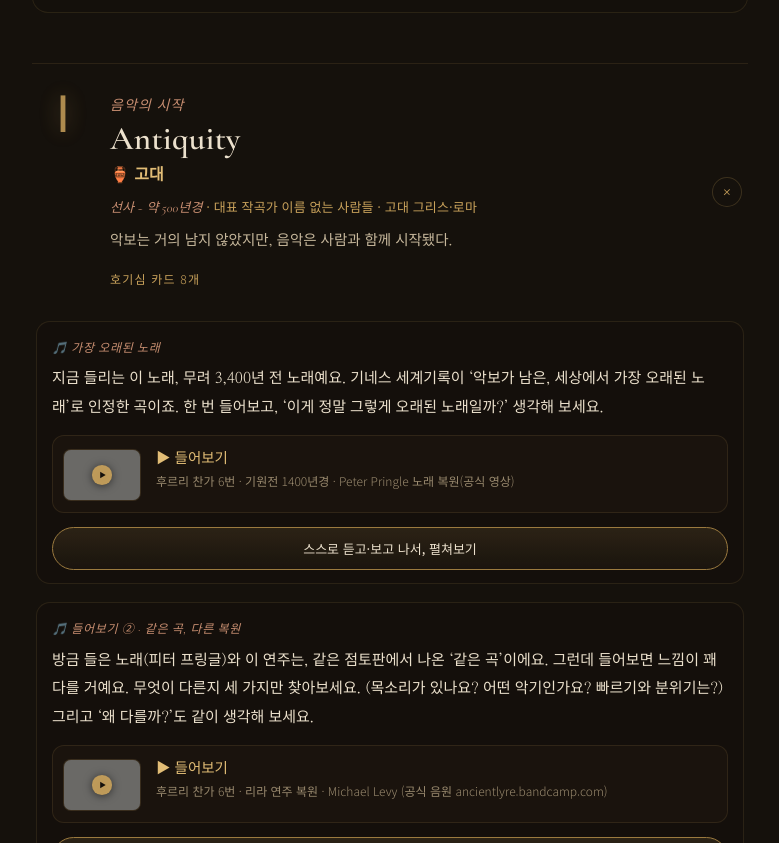
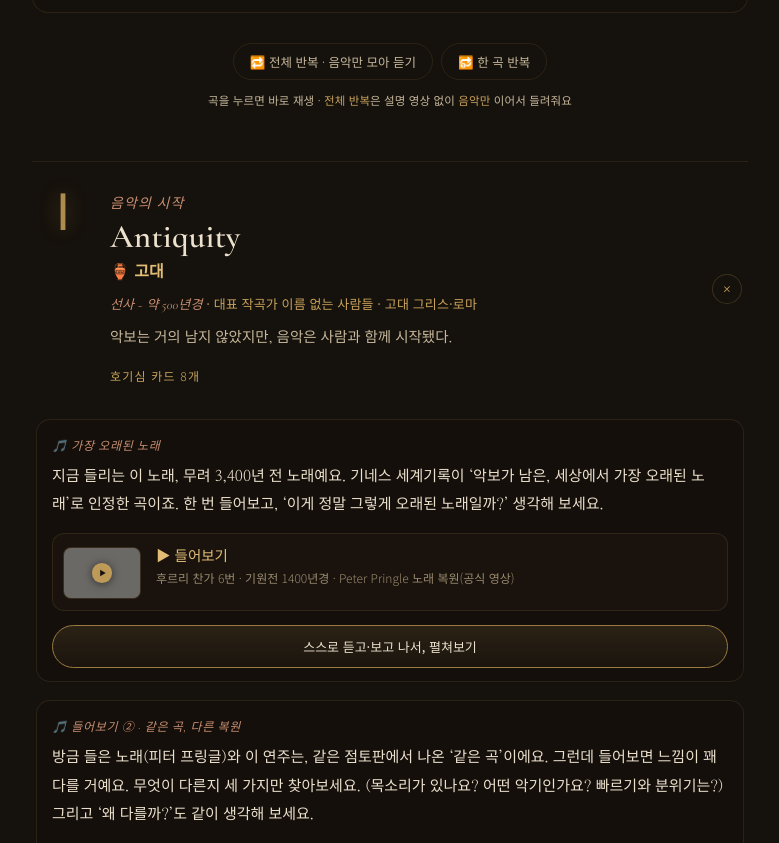
Before and after one commit to pagodream/musichistory, a plain HTML site: page index.html in a window 1280 px wide. Shown: the part 1477-2320 px from the top of the page, without its empty margins (250-1029 px from the left). Drawn offline with nearby package versions, Linux system fonts and the light colour scheme; grey boxes are pictures that could not be loaded.

Commit message:
Add files via upload

```diff
--- a/index.html
+++ b/index.html
@@ -335,7 +335,10 @@
   .qz-hint:hover,.mw-toggle:hover{border-color:var(--gold-deep);background:rgba(201,162,91,.06)}
   .qzwrite{margin:12px 0 2px}
   .qzwrite .mw-body{margin-top:10px;padding:12px 13px;background:rgba(201,143,114,0.06);border:1px solid var(--line-soft);border-radius:10px}
-</style>
+  .musicbar-wrap{text-align:center;margin:4px 0 30px}
+  .mb-howto{font-family:var(--sans);font-size:11.5px;color:var(--cream-dim);margin-top:11px;letter-spacing:.01em}
+  .mb-howto b{color:var(--gold);font-weight:500}
+  </style>
 </head>
 <body>
 <div class="wrap">
@@ -363,6 +366,8 @@
   <div class="ribbon"><div class="rib-line"></div><button class="rib-node" data-target="era-1"><span class="rib-dot"></span><span class="rib-num">Ⅰ</span><span class="rib-era">고대</span><span class="rib-key">시작</span></button><button class="rib-node" data-target="era-2"><span class="rib-dot"></span><span class="rib-num">Ⅱ</span><span class="rib-era">중세</span><span class="rib-key">한 줄</span></button><button class="rib-node" data-target="era-3"><span class="rib-dot"></span><span class="rib-num">Ⅲ</span><span class="rib-era">르네상스</span><span class="rib-key">어우러짐</span></button><button class="rib-node" data-target="era-4"><span class="rib-dot"></span><span class="rib-num">Ⅳ</span><span class="rib-era">바로크</span><span class="rib-key">화려</span></button><button class="rib-node" data-target="era-5"><span class="rib-dot"></span><span class="rib-num">Ⅴ</span><span class="rib-era">고전</span><span class="rib-key">균형</span></button><button class="rib-node" data-target="era-6"><span class="rib-dot"></span><span class="rib-num">Ⅵ</span><span class="rib-era">낭만</span><span class="rib-key">감정</span></button><button class="rib-node" data-target="era-7"><span class="rib-dot"></span><span class="rib-num">Ⅶ</span><span class="rib-era">민족주의</span><span class="rib-key">우리 색</span></button><button class="rib-node" data-target="era-8"><span class="rib-dot"></span><span class="rib-num">Ⅷ</span><span class="rib-era">근현대</span><span class="rib-key">자유</span></button></div>
   <p class="ov-story">음악이 사람과 함께 태어나, 한 줄짜리 노래가 여러 가락으로 어우러지고, 화려해졌다가, 깔끔하게 정돈되고, 감정으로 차오르고, 저마다의 색깔을 뽐내다, 마침내 규칙을 깨며 여러 갈래로 — 오늘의 영화음악(3장)까지 이어집니다. 궁금한 시대를 눌러 바로 떠나 보세요.</p>
 </section>
+
+  <div class="musicbar-wrap"><div class="modebar" id="musicBar"><button class="mode-btn" id="mbAll">🔁 전체 반복 · 음악만 모아 듣기</button><button class="mode-btn" id="mbOne">🔂 한 곡 반복</button></div><div class="mb-howto">곡을 누르면 바로 재생 · <b>전체 반복</b>은 설명 영상 없이 <b>음악만</b> 이어서 들려줘요</div></div>
 
   <main class="chapters" id="chapters"></main>
 
@@ -596,7 +601,7 @@ const ALBUM = [
 
 const PLAY_SVG = '<svg viewBox="0 0 24 24" fill="none"><circle cx="12" cy="12" r="11" fill="rgba(201,162,91,.92)"/><path d="M10 8.5l6 3.5-6 3.5z" fill="#15110c"/></svg>';
 function thumbHTML(id){return '<div class="thumb"><img loading="lazy" src="https://i.ytimg.com/vi/'+id+'/hqdefault.jpg" alt=""><span class="play">'+PLAY_SVG+'</span></div>';}
-let activeTrack=null, player=null, apiReady=false, pendingTrack=null, playMode='one', allTracks=[], progTimer=null, repeatOne=false;
+let activeTrack=null, player=null, apiReady=false, pendingTrack=null, playMode='one', allTracks=[], musicTracks=[], progTimer=null, repeatOne=false, repeatAll=false;
 const ytTag=document.createElement('script'); ytTag.src='https://www.youtube.com/iframe_api'; document.head.appendChild(ytTag);
 window.onYouTubeIframeAPIReady=function(){apiReady=true; if(pendingTrack){const t=pendingTrack; pendingTrack=null; createPlayer(t);}};
 
@@ -711,7 +716,7 @@ function buildAlbum(){
         var _hh=(c.hints&&c.hints.length);inner='<div class="hints">'+(c.hints||[]).map(function(h,i){return '<div class="hint hs"><div class="hint-pad"><b class="hint-no">💡 힌트 '+(i+1)+'</b>'+h+'</div></div>';}).join('')+'</div>'+(c.write?'<div class="qzwrite"><button class="mw-toggle">✏️ 내 생각 적어보기</button><div class="mw-body" style="display:none"><div class="mw-label">한 줄이면 충분해요 <span>· 그림으로 그려도 좋아요</span></div><textarea class="mw-area" rows="2" placeholder="여기에 내 생각을 적어보세요"></textarea></div></div>':'')+'<div class="qz-row">'+(_hh?'<button class="qz-hint">💡 힌트 보기</button>':'')+'</div>';
       } else {
         const act=(c.type==='music')?'▶ 들어보기':'▶ 영상으로 알아보기';
-        inner='<div class="track" data-id="'+c.id+'">'+thumbHTML(c.id)+'<div class="t-info"><div class="t-title">'+act+'</div><div class="t-sub">'+(c.sub||'')+'</div><div class="eq"><span></span><span></span><span></span><span></span></div></div></div><div class="player-slot"></div>';
+        inner='<div class="track'+(c.type==='music'?' is-music':'')+'" data-id="'+c.id+'">'+thumbHTML(c.id)+'<div class="t-info"><div class="t-title">'+act+'</div><div class="t-sub">'+(c.sub||'')+'</div><div class="eq"><span></span><span></span><span></span><span></span></div></div></div><div class="player-slot"></div>';
       }
       const rbLabel=(c.type==='quiz')?'정답 펼쳐보기':'스스로 듣고·보고 나서, 펼쳐보기';
       const rbStyle=(c.type==='quiz' && c.hints && c.hints.length)?' style="display:none"':'';
@@ -777,6 +782,8 @@ function buildAlbum(){
     });
   });
   allTracks=Array.from(document.querySelectorAll('.track'));
+  musicTracks=allTracks.filter(function(t){return t.classList.contains('is-music');});
+  (function(){var mbAll=document.getElementById('mbAll'),mbOne=document.getElementById('mbOne');window.syncMusicBar=function(){if(mbAll)mbAll.classList.toggle('on',repeatAll);if(mbOne)mbOne.classList.toggle('on',repeatOne);var pr=document.querySelector('.prepeat');if(pr)pr.classList.toggle('on',repeatOne);};if(mbOne&&!mbOne._b){mbOne._b=1;mbOne.addEventListener('click',function(){repeatOne=!repeatOne;if(repeatOne)repeatAll=false;window.syncMusicBar();});}if(mbAll&&!mbAll._b){mbAll._b=1;mbAll.addEventListener('click',function(){repeatAll=!repeatAll;if(repeatAll){repeatOne=false;if(!activeTrack&&musicTracks.length){selectTrack(musicTracks[0]);setTimeout(function(){musicTracks[0].scrollIntoView({behavior:'smooth',block:'center'});},160);}}window.syncMusicBar();});}window.syncMusicBar();})();
   document.querySelectorAll('.rib-node').forEach(function(n){
     n.addEventListener('click',function(){
       const sec=document.getElementById(n.getAttribute('data-target')); if(!sec)return;
@@ -805,7 +812,7 @@ function selectTrack(trackEl){
   slot.querySelector('.pnext').addEventListener('click',function(ev){ev.stopPropagation();goRelative(1);});
   slot.querySelector('.pplay').addEventListener('click',function(ev){ev.stopPropagation();togglePlay();});
   const rb=slot.querySelector('.prepeat');
-  rb.addEventListener('click',function(ev){ev.stopPropagation();repeatOne=!repeatOne;rb.classList.toggle('on',repeatOne);});
+  rb.addEventListener('click',function(ev){ev.stopPropagation();repeatOne=!repeatOne;if(repeatOne)repeatAll=false;rb.classList.toggle('on',repeatOne);if(window.syncMusicBar)window.syncMusicBar();});
   const bar=slot.querySelector('.pbar');
   bar.addEventListener('click',function(ev){ev.stopPropagation();
     if(!player||!player.getDuration)return;
@@ -827,7 +834,7 @@ function createPlayer(trackEl){
     playerVars:{autoplay:1,rel:0,modestbranding:1,playsinline:1,start:start||0},
     events:{onReady:function(e){try{e.target.playVideo();}catch(x){}startProgress();},onStateChange:onState,onError:onPlayerError}});
 }
-function listFor(){ return playMode==='folder'?Array.from(activeTrack.closest('.tracks-inner').querySelectorAll('.track')):allTracks; }
+function listFor(){ if(repeatAll&&musicTracks.length)return musicTracks; return playMode==='folder'?Array.from(activeTrack.closest('.tracks-inner').querySelectorAll('.track')):allTracks; }
 function goRelative(delta){
   if(!activeTrack)return;
   const list=listFor(); const idx=list.indexOf(activeTrack); if(idx<0)return;
@@ -843,7 +850,7 @@ function showBlockedFallback(){
   const id=activeTrack.getAttribute('data-id');
   frame.innerHTML='<div class="blocked"><div class="blocked-msg">이 곡은 외부 사이트 재생이 막혀 있어요.<br>유튜브에서 바로 들으실 수 있습니다.</div><a class="blocked-link" href="https://www.youtube.com/watch?v='+id+'" target="_blank" rel="noopener">▶ YouTube에서 듣기</a></div>';
 }
-function advance(){ if(playMode==='one'||!activeTrack)return; goRelative(1); }
+function advance(){ if(!activeTrack)return; if(repeatAll){goRelative(1);return;} if(playMode==='one')return; goRelative(1); }
 function stopActive(){
   stopProgress();
   if(player){try{player.destroy();}catch(e){}player=null;}
```
